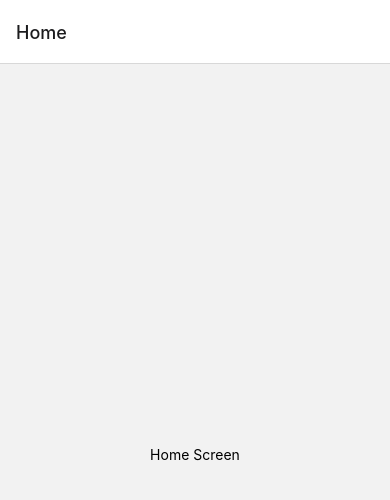
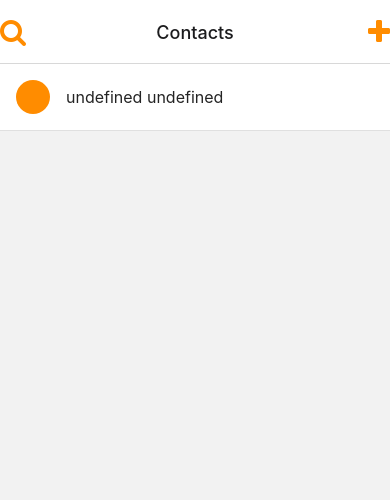
Before and after one commit to choows/SampleListingApplication, a React Native app: screen /Home in a window 390 px wide. Shown: the top 500 px of the page. Built offline with nearby package versions, Linux system fonts and the light colour scheme.

Commit message:
added listing

```diff
--- a/App.js
+++ b/App.js
@@ -6,16 +6,18 @@
  * @flow strict-local
  */
 import MainScreen from "./Navigation/MainScreen";
+import DetailScreen from "./Navigation/DetailScreen";
 import React from 'react';
 import { NavigationContainer } from '@react-navigation/native';
 import { createNativeStackNavigator } from '@react-navigation/native-stack';
-
+import { Button } from 'react-native';
 const Stack = createNativeStackNavigator();
 function App() {
   return (
     <NavigationContainer>
       <Stack.Navigator>
-        <Stack.Screen name="Home" component={MainScreen} />
+        <Stack.Screen name="Home" component={MainScreen}/>
+        <Stack.Screen name="Detail" component={DetailScreen} />
       </Stack.Navigator>
     </NavigationContainer>
   );
--- /dev/null
+++ b/Navigation/DetailScreen.js
@@ -0,0 +1,18 @@
+import { View, Text } from 'react-native';
+import React from 'react';
+function DetailScreen({ route, navigation }) {
+    /*
+    "id": "5c8a80f575270ddb54a18f86",
+    "firstName": "Lidia",
+    "lastName": "Wilkins",
+    "email": "lidiawilkins@furnafix.com",
+    "phone": "(997) 482-3866"*/
+
+    const { id, firstName , lastName , email , phone } = route.params;
+    return (
+        <View style={{ flex: 1, alignItems: 'center', justifyContent: 'center' }}>
+            <Text>{firstName}</Text>
+        </View>
+    );
+}
+export default DetailScreen;
--- a/Navigation/MainScreen.js
+++ b/Navigation/MainScreen.js
@@ -1,10 +1,86 @@
-import { View, Text } from 'react-native';
-import React from 'react';
-function MainScreen() {
+import { View, Text, StyleSheet, ScrollView, RefreshControl, Button, TouchableOpacity } from 'react-native';
+import React, { useEffect, useState } from 'react';
+import { Icon, ListItem, Avatar } from "@rneui/themed";
+import * as data from '../data.json';
+function MainScreen({ navigation }) {
+
+    const [refreshing, setRefreshing] = React.useState(false);
+    const [Listing, setListing] = useState([]);
+    const onRefresh = () => {
+        console.log("Refresh")
+    }
+    const OnSearch=()=>{
+
+    }
+    const OnPlus=()=>{
+
+    }
+    const ToDetail=(id)=>{
+        var result = Listing.filter(x=> {
+            return x.id == id
+        })[0];
+        if(result)
+            navigation.navigate('Detail', result);
+
+    }
+    useEffect(() => {
+        var result_convert = Object.values(data);
+        setListing(result_convert);
+        navigation.setOptions({
+            title: 'Contacts',
+            headerTitleAlign: 'center',
+            headerRight: () => (
+                <TouchableOpacity onPress={OnPlus}>
+                    <Icon
+                        name='plus'
+                        type='font-awesome'
+                        color='#ff8c00'
+                        size={28}/>
+                </TouchableOpacity>
+            ),
+            headerLeft: () => (
+                <TouchableOpacity onPress={OnSearch}>
+                    <Icon
+                        name={'search'}
+                        type='font-awesome'
+                        color='#ff8c00'
+                        size={28}/>
+                </TouchableOpacity>
+            )
+        })
+    }, []);
     return (
-        <View style={{ flex: 1, alignItems: 'center', justifyContent: 'center' }}>
-            <Text>Home Screen</Text>
-        </View>
+            <ScrollView
+                style={c_styles.scrollView}
+                scrollEnabled={true}
+                refreshControl={
+                    <RefreshControl
+                        refreshing={refreshing}
+                        onRefresh={onRefresh}
+                    />
+                }>
+                {
+                    Listing.map((l, i) => (
+                        <ListItem key={i} bottomDivider onPress={()=>{ToDetail(l.id)}}>
+                            <Avatar source={require('../ff8c00.png') }  rounded/>
+                            <ListItem.Content>
+                                <ListItem.Title>{l.firstName + " " + l.lastName}</ListItem.Title>
+                            </ListItem.Content>
+                        </ListItem>
+                    ))
+                }
+            </ScrollView>
     );
 }
+
+const c_styles = StyleSheet.create({
+    container: {
+        height: '100%',
+        width: '100%'
+    },
+    scrollView: {
+        width: '100%',
+        height: '100%'
+    }
+});
 export default MainScreen;
```
Also changed, not shown: package.json (+6 -2 lines), ff8c00.png (added), 2 other files (tests, documents, lock files or other folders).
